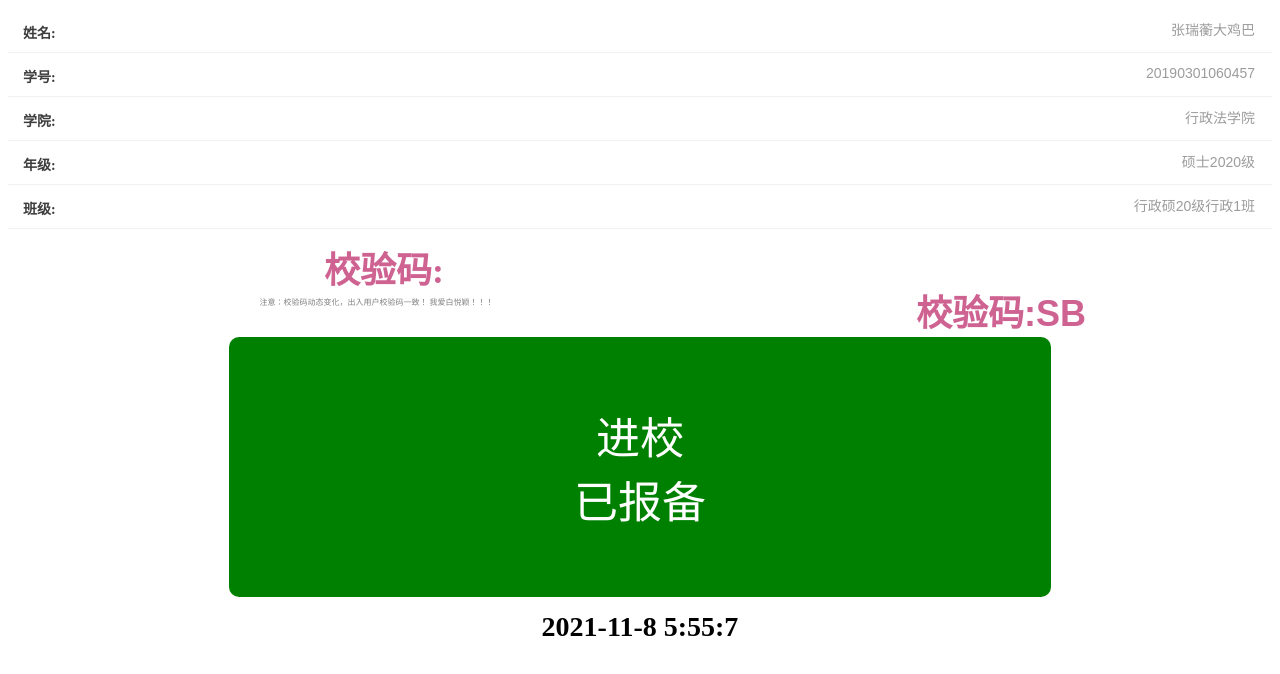
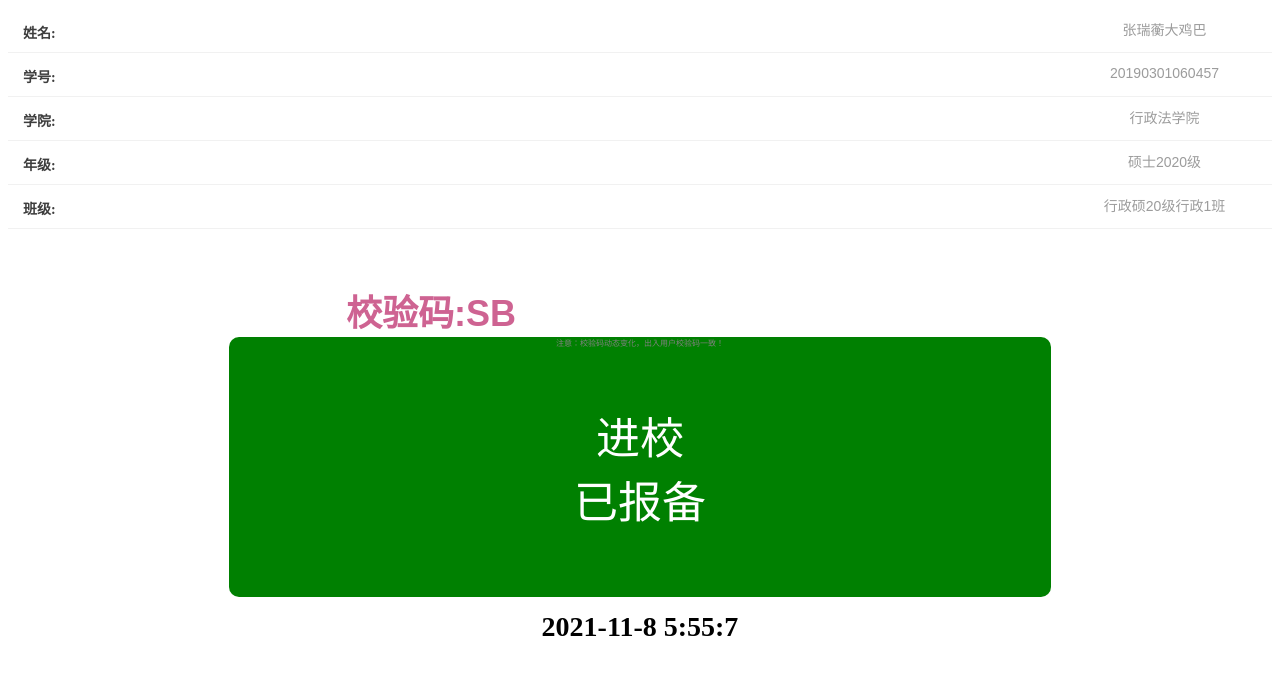
Before and after one commit to ShuaiGePan/ShuaiGePan.github.io, a plain HTML site: page index.html in a window 1280 px wide. Drawn offline with Linux system fonts and the light colour scheme.

Commit message:
Update index.html

```diff
--- a/index.html
+++ b/index.html
@@ -42,9 +42,16 @@
   }
   input{
        color: #9C9C9C;
-    text-align:right;
+    text-align:center;
+    margin: center;
     float:right;
   }
+  change{
+    color:#CE6392;
+    text-align:center;
+    float:right;
+  }
+
   .seline{
       background-color: #F1F1F1;
       height: 1px;
@@ -58,7 +65,7 @@
   .yanzhengma{
       line-height: 25px;
       margin-bottom: 6px;
-      padding: 0 15px;
+      padding: 0 300px;
       PADDING-TOP:30px;
       font-size: 36px;
       font-weight: bold;
@@ -112,13 +119,14 @@
   </div>
 <div class="seline">
   </div>
-  <div class="yanzhengma">
-       校验码:
-       <input class="yanzhengma" type="text" value="校验码:SB" style="font-size:36px;">
-  </div>
-   <div class="info">
+    <div class="yanzhengma">
+
+        <!-- <input id="scode">ZRHSB</span>  -->
+          <input class="yanzhengma" type="text" value="校验码:SB" style="font-size:36px;">
+    </div>
+  <div class="info">
   注意：校验码动态变化，出入用户校验码一致！
-  我爱白悦颖！！！
+  <br></br>
   </div>
   <div class="time">
   <br><br>
```
